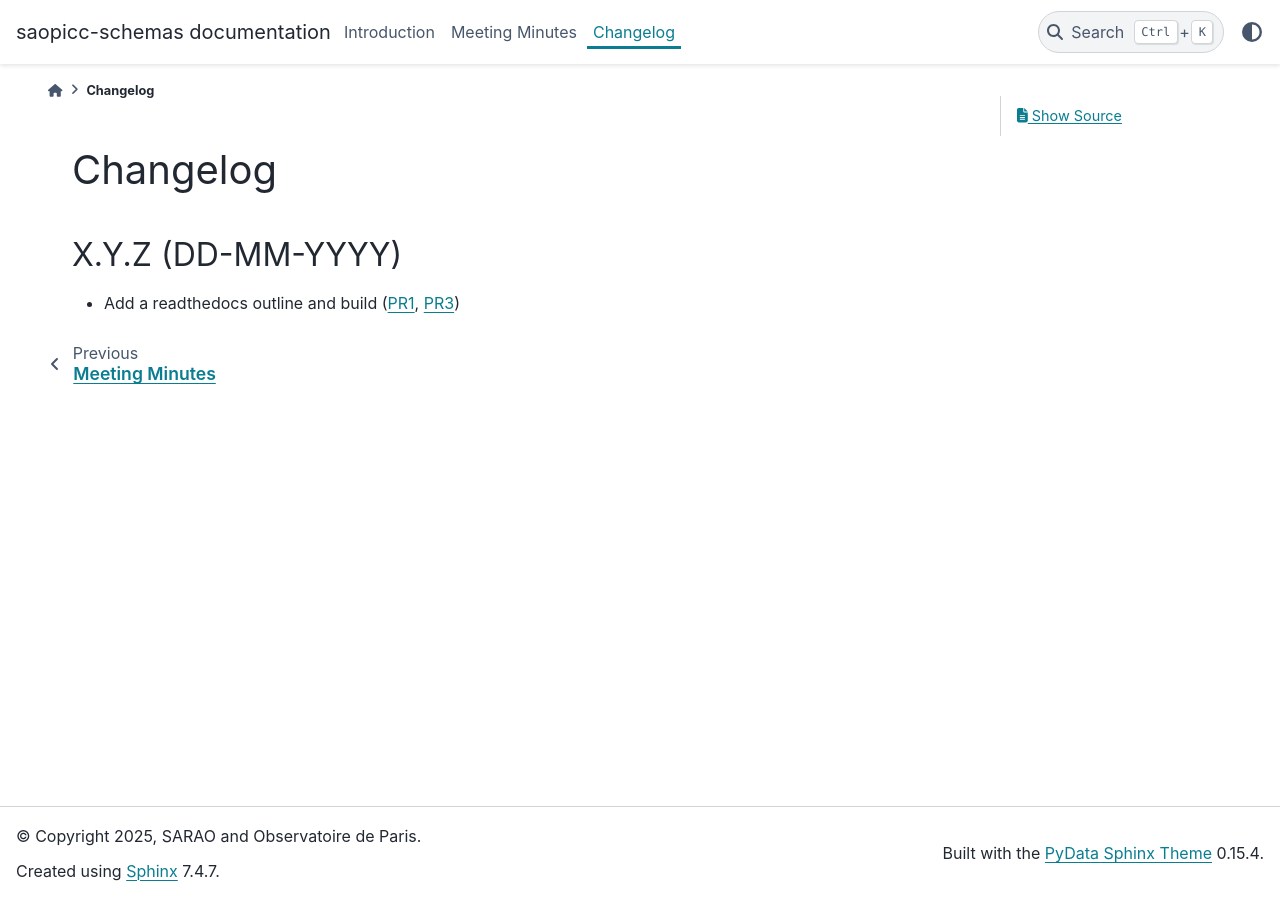
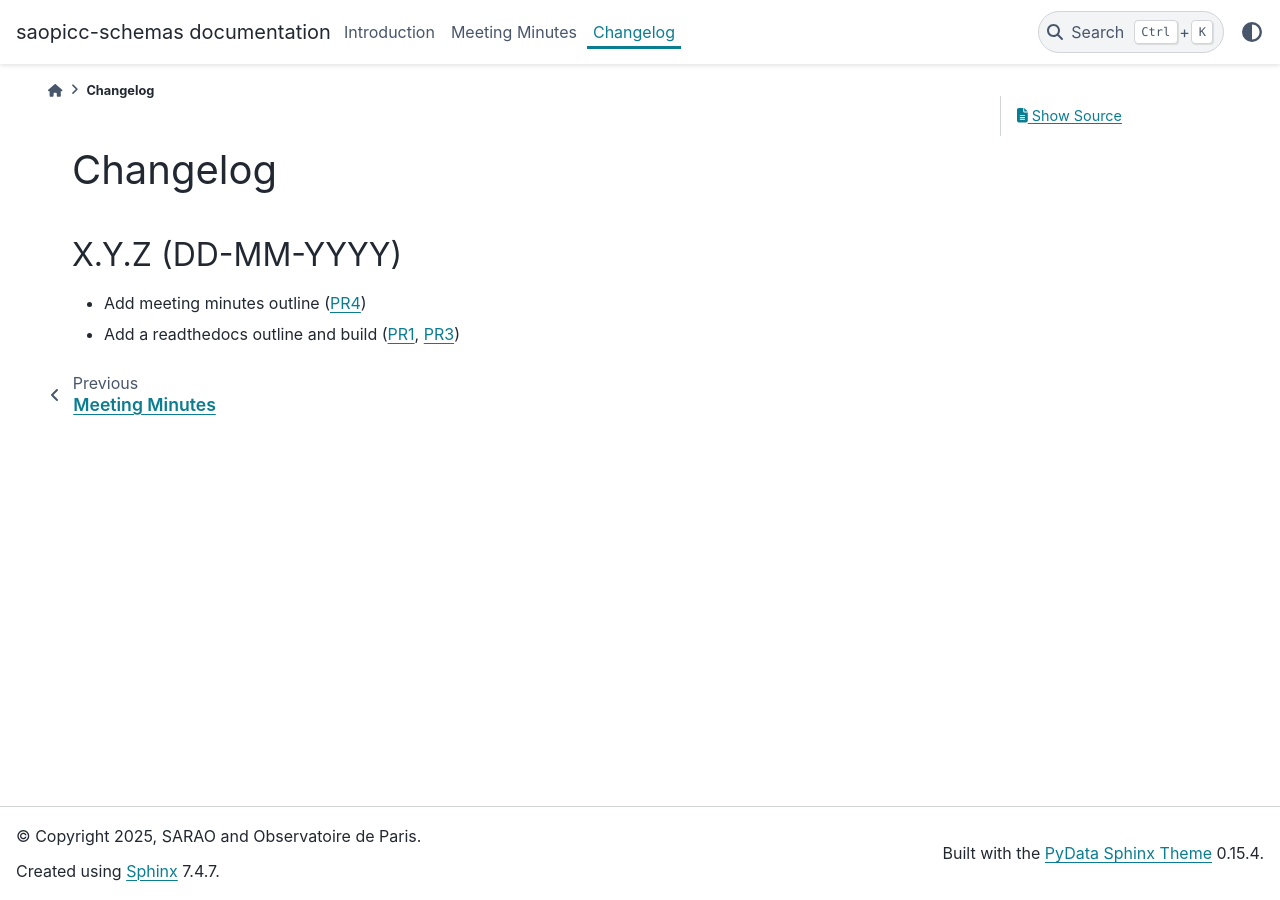
Before and after one commit to saopicc/saopicc-schemas, a Sphinx documentation site: the page built from docs/source/changelog.rst, in a window 1280 px wide. Built offline with Sphinx 7.4.7 and the PyData theme 0.15.4, drawn with Linux system fonts in a browser that asks for light colours.

Commit message:
Update changelog

```diff
--- a/docs/source/changelog.rst
+++ b/docs/source/changelog.rst
@@ -6,4 +6,5 @@ Changelog
 
 X.Y.Z (DD-MM-YYYY)
 ------------------
+* Add meeting minutes outline (:pr:`4`)
 * Add a readthedocs outline and build (:pr:`1`, :pr:`3`)
```
